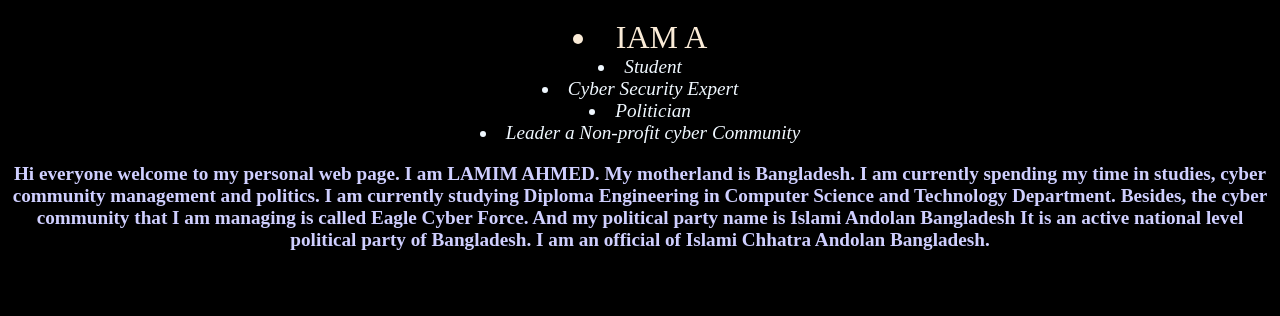
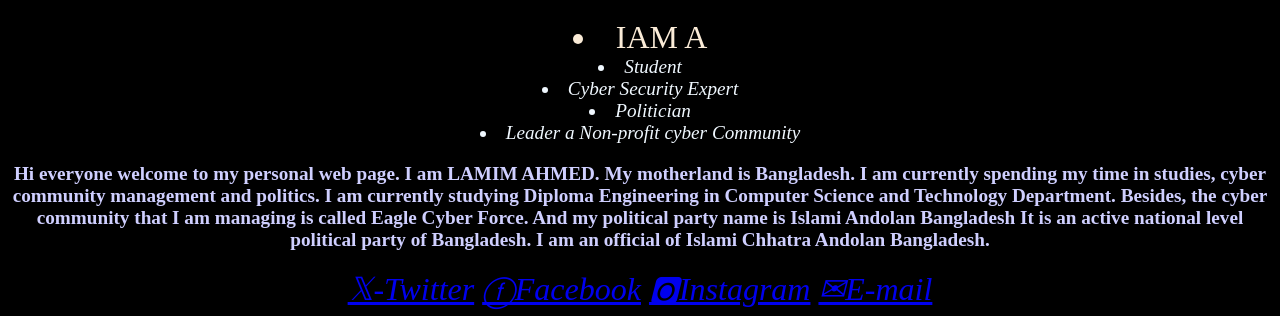
Before and after one commit to brotherlm/LAMIM-AHMED, a plain HTML site: page Desktop/index.html/index.html in a window 1280 px wide. Shown: the part 736-1052 px from the top of the page. Before the commit the page ends 1006 px from the top, so only its background shows below. Drawn offline with Linux system fonts and the light colour scheme.

Commit message:
Your commit message

```diff
--- a/Desktop/index.html/index.html
+++ b/Desktop/index.html/index.html
@@ -63,6 +63,15 @@ li{
     font: bold;
 }
 
+.mydiv{
+    align-items: center;
+    align-content: center;
+    align-self: center;
+    text-align: center;
+    font-size: xx-large;
+    font-style: italic;
+
+}
 
 
 </style>
@@ -125,7 +134,14 @@ li{
 
 </div>
 
+<div class="mydiv">
 
+
+<a href="https://x.com/Lamimahmed_?t=jToe3wPUzlBSni3_qlgcDA&s=09">𝕏-Twitter</a>
+<a href="https://www.facebook.com/yourlamimbrother">ⓕFacebook</a>
+<a href="https://www.instagram.com/brother.lamim_ahmed/profilecard/?igsh=N29rM3Jma3R1djlq">🅾Instagram</a>
+<a href="lamim961@gmail.com">✉E-mail</a>
+</div>
 
 
 
```
